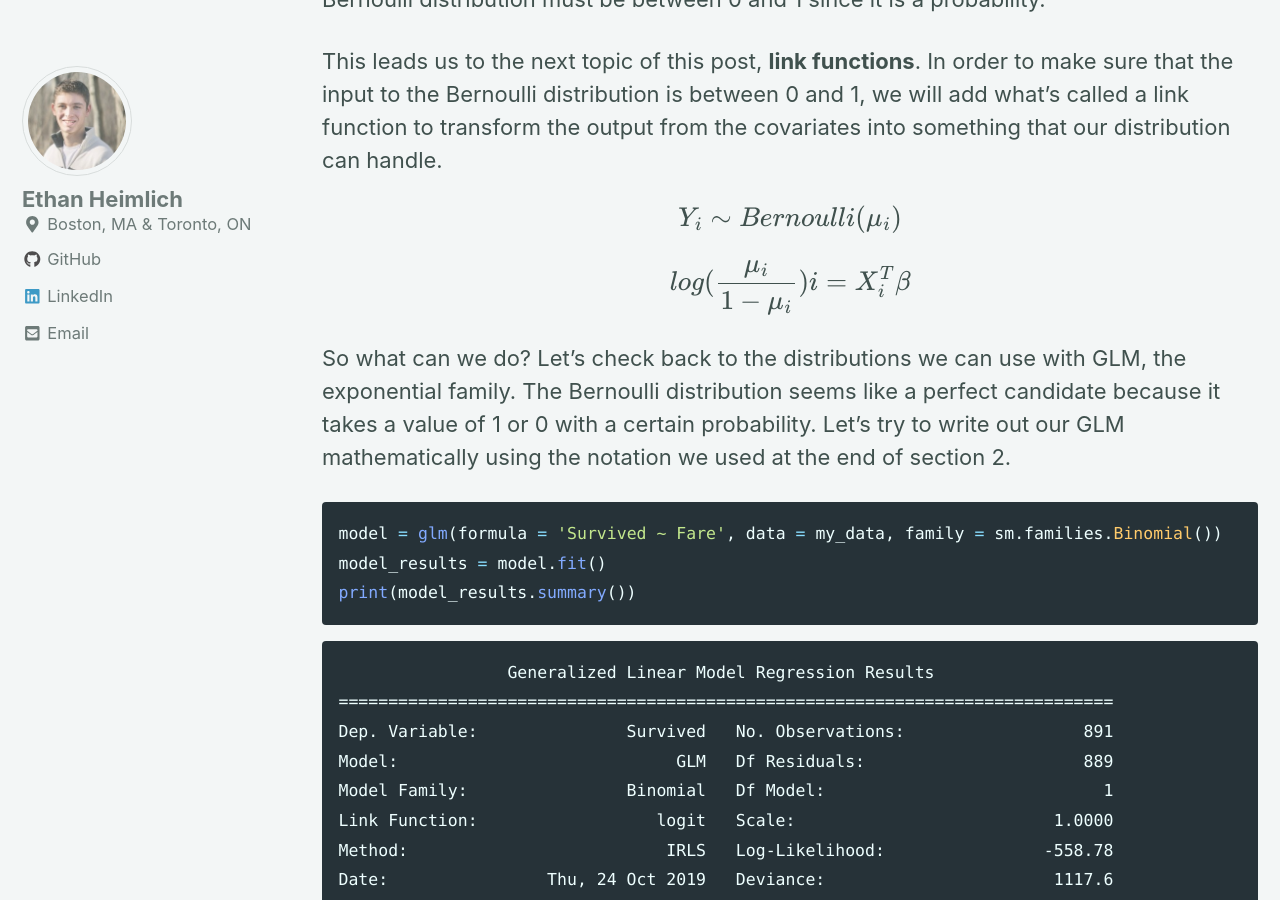
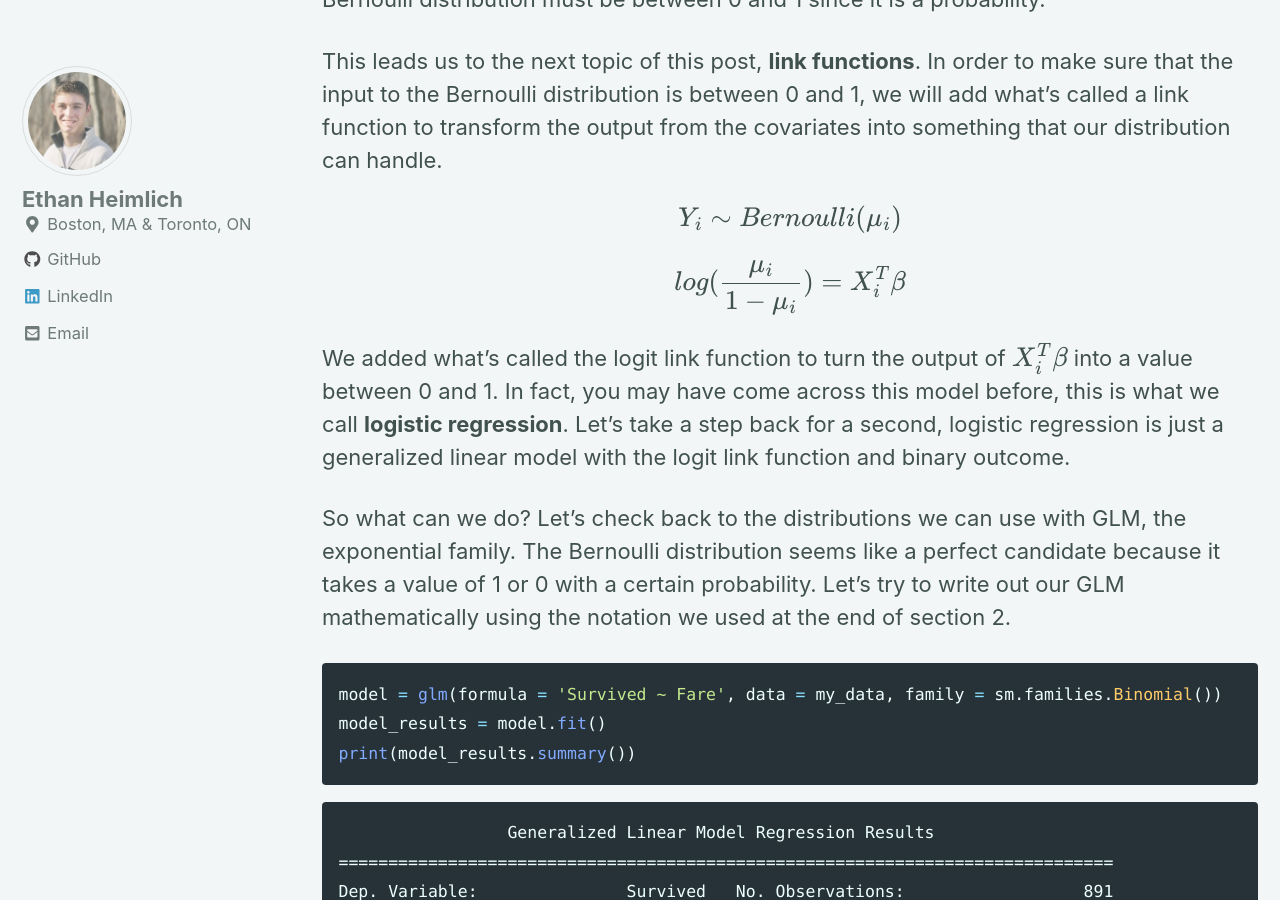
Before and after one commit to eheimlich/eheimlich.github.io, a Jekyll site: the page built from _posts/2019-10-22-generalized_linear_models.md, in a window 1280 px wide and 900 px high, scrolled down 3469 px. Built offline with Jekyll 4.4.1, drawn with Linux system fonts in a browser that asks for light colours; cached includes are drawn as plain includes; nearby versions of some CDN libraries; formulas are drawn with MathJax 3; some of the changed text lies outside the part shown.

Commit message:
Added small changes

```diff
--- a/_posts/2019-10-22-generalized_linear_models.md
+++ b/_posts/2019-10-22-generalized_linear_models.md
@@ -76,7 +76,10 @@ This leads us to the next topic of this post, **link functions**. In order to ma
 
 $$Y_i \sim Bernoulli(\mu_i)$$
 
-$$log(\frac{\mu_i}{1- \mu_i})i = X_i^T \beta $$
+$$log(\frac{\mu_i}{1- \mu_i}) = X_i^T \beta $$
+
+We added what's called the logit link function to turn the output of $$X_i^T \beta$$ into a value between 0 and 1. In fact, you may have
+come across this model before, this is what we call **logistic regression**. Let's take a step back for a second, logistic regression is just a generalized linear model with the logit link function and binary outcome.
 
 
 So what can we do? Let's check back to the distributions we can use with GLM, the exponential family. The Bernoulli distribution seems
```
